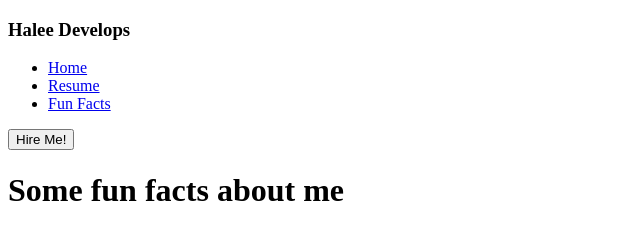
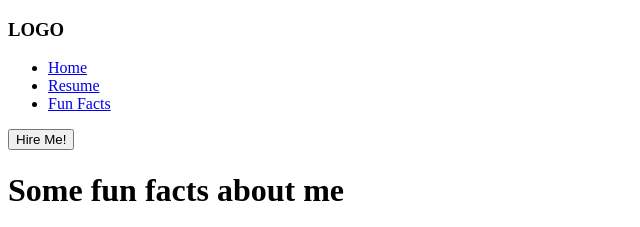
Before and after one commit to halee-t/haleetisler_hw1TH_csi3150_ws2023, a plain HTML site: page html/my_fun_facts.html in a window 1280 px wide. Shown: the top 227 px of the page, 0-640 px from the left. Drawn offline with Linux system fonts and the light colour scheme.

Commit message:
fixing for github pages

```diff
--- a/haleeTisler_portfolio_website/html/my_fun_facts.html
+++ b/html/my_fun_facts.html
@@ -8,7 +8,7 @@
   </head>
   <body>
     <header>
-      <h3 class="logo">Halee Develops</h3>
+      <h3 class="logo">LOGO</h3>
       <nav class="navbar">
         <ul>
           <li><a href="../index.html">Home</a></li>
```
Also changed, not shown: html/my_resume.html (renamed from haleeTisler_portfolio_website/html/my_resume.html, +1 -1 lines), index.html (renamed from haleeTisler_portfolio_website/index.html, +1 -1 lines), assets/img/ProfileIntern.jpg (renamed from haleeTisler_portfolio_website/assets/img/ProfileIntern.jpg), assets/img/SixOfCrows.jpg (renamed from haleeTisler_portfolio_website/assets/img/SixOfCrows.jpg), assets/img/favicon.ico (renamed from haleeTisler_portfolio_website/assets/img/favicon.ico), 2 other files.
